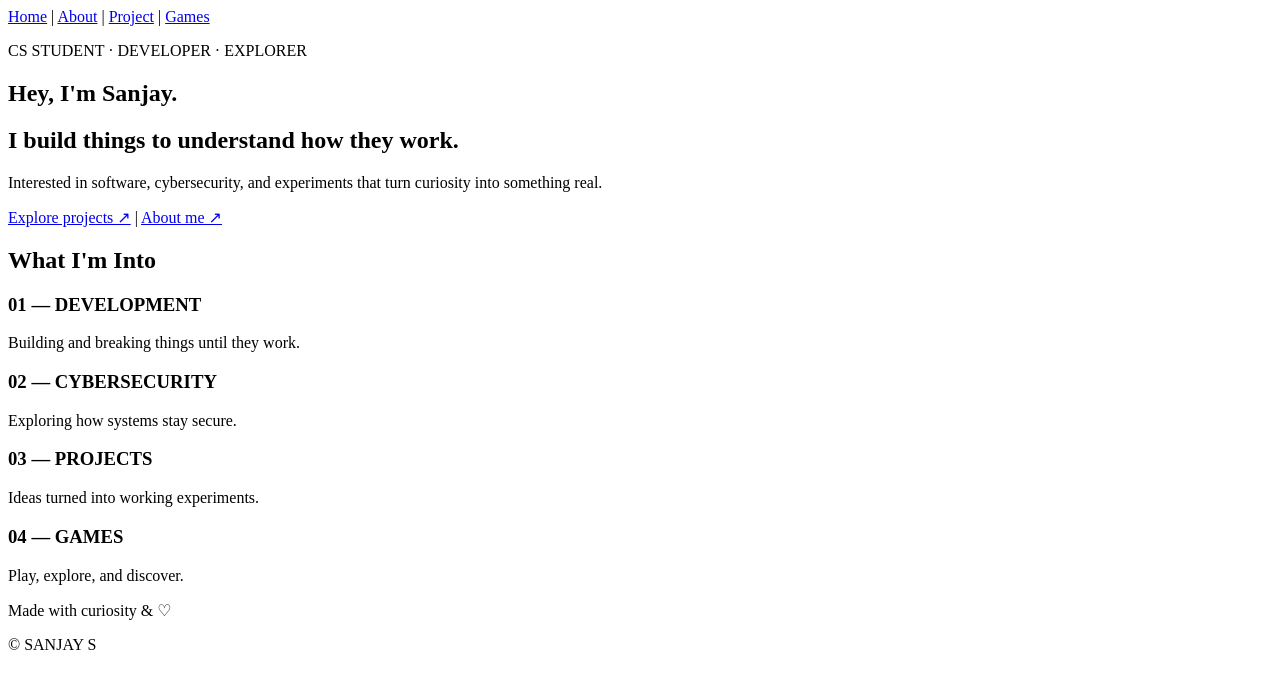
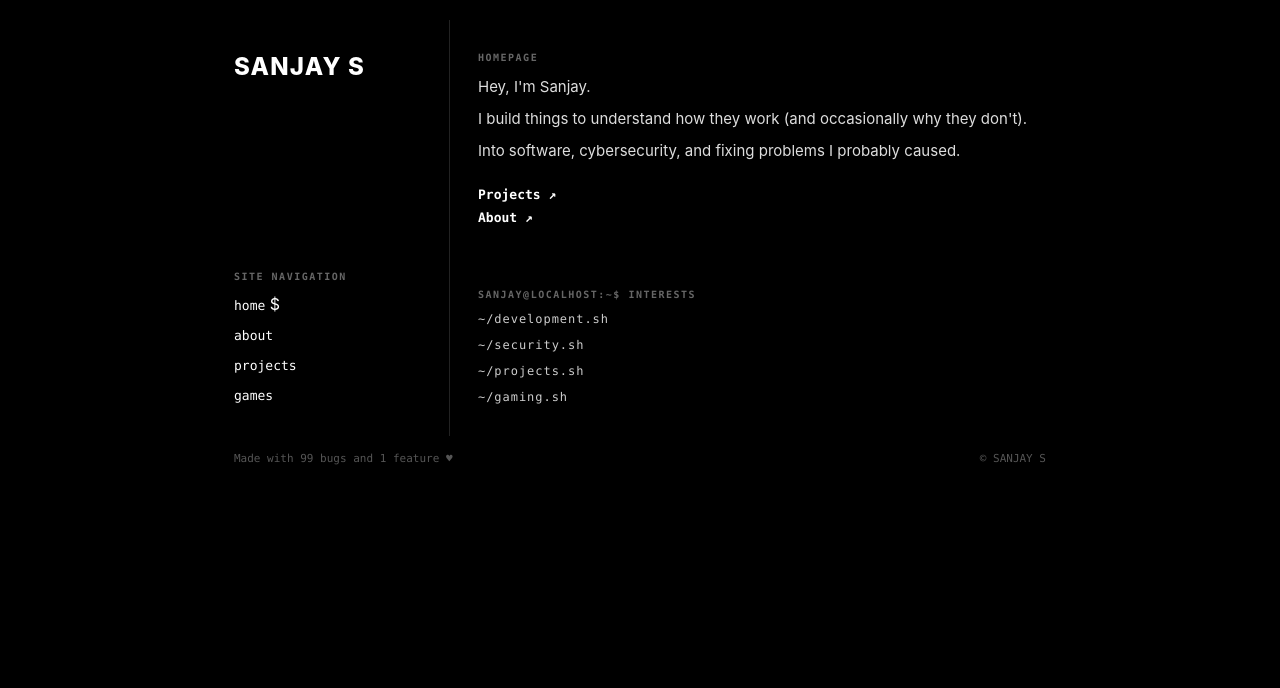
Before and after one commit to r3xyi4cool/portfolio, a plain HTML site: page index.html in a window 1280 px wide. Drawn offline with Linux system fonts and the light colour scheme.

Commit message:
Home Page Done

```diff
--- a/index.html
+++ b/index.html
@@ -1,64 +1,198 @@
 <!DOCTYPE html>
 <html lang="en">
 <head>
-  <meta charset="UTF-8">
-  <meta name="viewport" content="width=device-width, initial-scale=1">
-  <title>Sanjay S</title>
+    <meta charset="UTF-8">
+    <meta name="viewport" content="width=device-width, initial-scale=1.0">
+    <title>SANJAY S</title>
+    <style>
+        * {
+            box-sizing: border-box;
+            margin: 0;
+            padding: 0;
+        }
+
+        body {
+            background-color: #000000;
+            color: #ffffff;
+            font-family: -apple-system, BlinkMacSystemFont, "Segoe UI", Roboto, Helvetica, Arial, sans-serif;
+            padding: 20px;
+            max-width: 900px;
+            margin: 0 auto;
+            -webkit-font-smoothing: antialiased;
+        }
+        .grid-layout {
+            display: grid;
+            grid-template-columns: 240px 1fr;
+        }
+
+        .col-left {
+            border-right: 1px solid #222222;
+            padding: 32px 24px;
+            display: flex;
+            flex-direction: column;
+            justify-content: space-between;
+            gap: 40px;
+        }
+
+        h1 {
+            font-size: 24px;
+            font-weight: 800;
+            letter-spacing: 0.05em;
+            text-transform: uppercase;
+        }
+
+        .section-label {
+            font-family: ui-monospace, SFMono-Regular, Menlo, Monaco, Consolas, monospace;
+            font-size: 10px;
+            font-weight: 700;
+            color: #666666;
+            letter-spacing: 0.15em;
+            text-transform: uppercase;
+            margin-bottom: 12px;
+        }
+
+        nav ul {
+            list-style: none;
+            display: flex;
+            flex-direction: column;
+            gap: 10px;
+        }
+
+        nav a {
+            color: #ffffff;
+            text-decoration: none;
+            font-size: 13px;
+            font-family: ui-monospace, SFMono-Regular, Menlo, Monaco, Consolas, monospace;
+        }
+
+	nav span {
+
+            cursor: default;
+	}
+
+        .col-right {
+            display: flex;
+            flex-direction: column;
+        }
+
+        .box {
+            padding: 32px 28px;
+
+        }
+
+        .box:last-child {
+            border-bottom: none;
+        }
+
+        .hero-text {
+            font-size: 15px;
+            line-height: 1.6;
+            color: #dddddd;
+            margin-bottom: 24px;
+        }
+
+        .hero-text p {
+            margin-bottom: 8px;
+        }
+
+        .hero-text p:last-child {
+            margin-bottom: 0;
+        }
+
+        .links-group {
+            display: flex;
+            flex-direction: column;
+            gap: 8px;
+        }
+
+        .links-group a {
+            color: #ffffff;
+            text-decoration: none;
+            font-size: 13px;
+            font-family: ui-monospace, SFMono-Regular, Menlo, Monaco, Consolas, monospace;
+            font-weight: 600;
+        }
+
+        .into-grid {
+            display: flex;
+            flex-direction: column;
+            gap: 12px;
+            margin-top: 8px;
+        }
+
+        .into-item {
+            font-family: ui-monospace, SFMono-Regular, Menlo, Monaco, Consolas, monospace;
+            font-size: 12px;
+            letter-spacing: 0.08em;
+            color: #cccccc;
+        }
+
+        footer {
+
+            padding: 16px 24px;
+            font-size: 11px;
+            color: #555555;
+            font-family: ui-monospace, SFMono-Regular, Menlo, Monaco, Consolas, monospace;
+            display: flex;
+            justify-content: space-between;
+        }
+
+        @media (max-width: 640px) {
+            body { padding: 12px; }
+            .grid-layout { grid-template-columns: 1fr; }
+            .col-left { border-right: none; border-bottom: 1px solid #222222; padding: 24px 20px; gap: 24px; }
+            .box { padding: 24px 20px; }
+            footer { flex-direction: column; gap: 6px; padding: 16px 20px; }
+        }
+    </style>
 </head>
 <body>
-
-  <header>
-    <nav>
-      <a href="index.html">Home</a> |
-      <a href="about.html">About</a> |
-      <a href="project.html">Project</a> |
-      <a href="games.html">Games</a>
-    </nav>
-  </header>
-
-  <main>
-
-    <section>
-      <p>CS STUDENT · DEVELOPER · EXPLORER</p>
-      <h1>Hey, I'm Sanjay.</h1>
-      <h2>I build things to understand how they work.</h2>
-      <p>Interested in software, cybersecurity, and experiments that turn curiosity into something real.</p>
-      <p>
-        <a href="project.html">Explore projects ↗</a> |
-        <a href="about.html">About me ↗</a>
-      </p>
-    </section>
-
-    <section>
-      <h2>What I'm Into</h2>
-
-      <article>
-        <h3>01 — DEVELOPMENT</h3>
-        <p>Building and breaking things until they work.</p>
-      </article>
-
-      <article>
-        <h3>02 — CYBERSECURITY</h3>
-        <p>Exploring how systems stay secure.</p>
-      </article>
-
-      <article>
-        <h3>03 — PROJECTS</h3>
-        <p>Ideas turned into working experiments.</p>
-      </article>
-
-      <article>
-        <h3>04 — GAMES</h3>
-        <p>Play, explore, and discover.</p>
-      </article>
-    </section>
-
-  </main>
-
-  <footer>
-    <p>Made with curiosity &amp; ♡</p>
-    <p>© SANJAY S</p>
-  </footer>
-
+    <div class="page-container">
+        <div class="grid-layout">
+            <div class="col-left">
+                <div>
+                    <h1>SANJAY S</h1>
+                </div>
+                <div>
+                    <div class="section-label">SITE NAVIGATION</div>
+                    <nav>
+                        <ul>
+                            <li><a href="index.html">home</a><span>         $</span></li>
+    			    <li><a href="#about">about</a></li>
+    			    <li><a href="#project">projects</a></li>
+    			    <li><a href="#games">games</a></li>
+                        </ul>
+                    </nav>
+                </div>
+            </div>
+            <div class="col-right">
+                <div class="box">
+                    <div class="section-label">HOMEPAGE</div>
+                    <div class="hero-text">
+                        <p>Hey, I'm Sanjay.</p>
+                        <p>I build things to understand how they work (and occasionally why they don't).</p>
+                        <p>Into software, cybersecurity, and fixing problems I probably caused.</p>
+                    </div>
+                    <div class="links-group">
+                        <a href="#projects">Projects ↗</a>
+			<a href="#about">About ↗</a>
+                    </div>
+                </div>
+                <div class="box">
+                    <div class="section-label">sanjay@localhost:~$ interests</div>
+                    <div class="into-grid">
+                        <div class="into-item">~/development.sh</div>
+			<div class="into-item">~/security.sh</div>
+			<div class="into-item">~/projects.sh</div>
+			<div class="into-item">~/gaming.sh</div>
+                    </div>
+                </div>
+            </div>
+        </div>
+        <footer>
+            <span>Made with 99 bugs and 1 feature ♥︎</span>
+            <span>© SANJAY S</span>
+        </footer>
+    </div>
 </body>
 </html>
```
Also changed, not shown: layouts/about.html (added), layouts/games.html (added), layouts/project.html (added).
